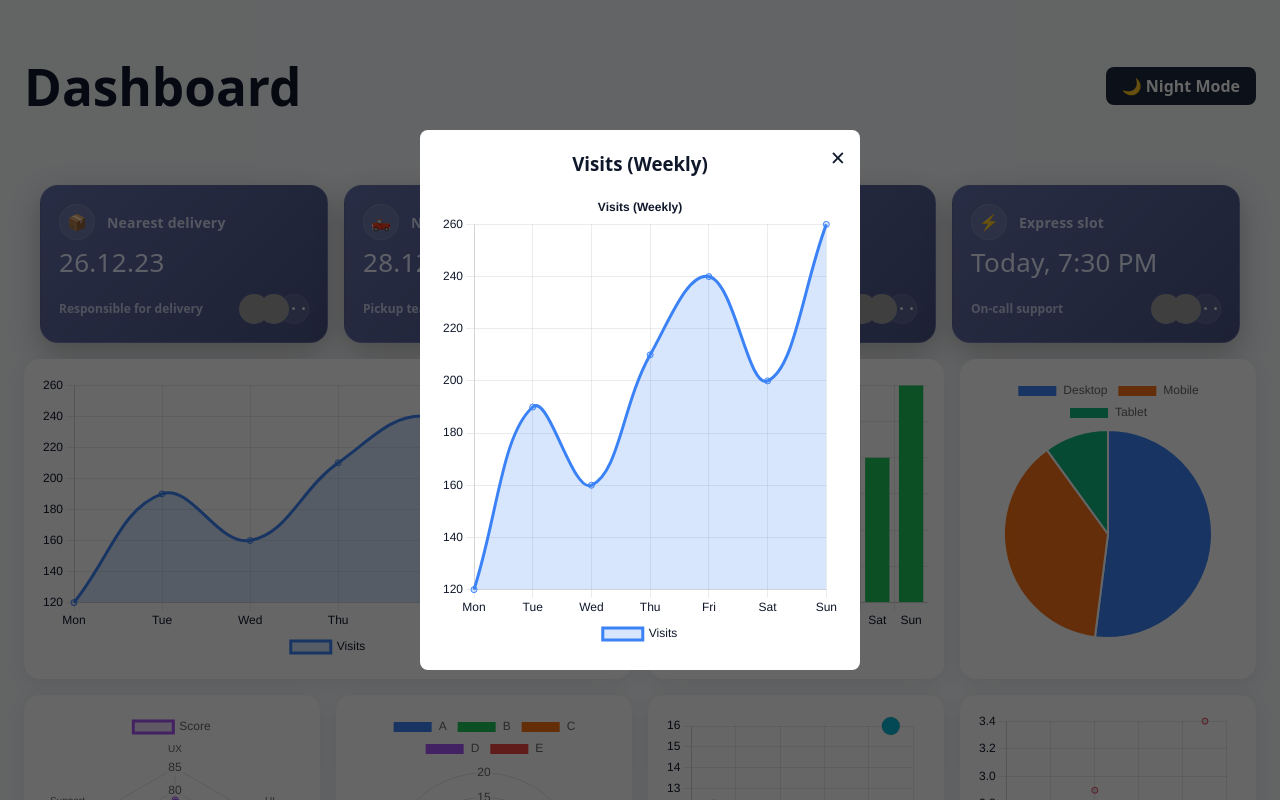
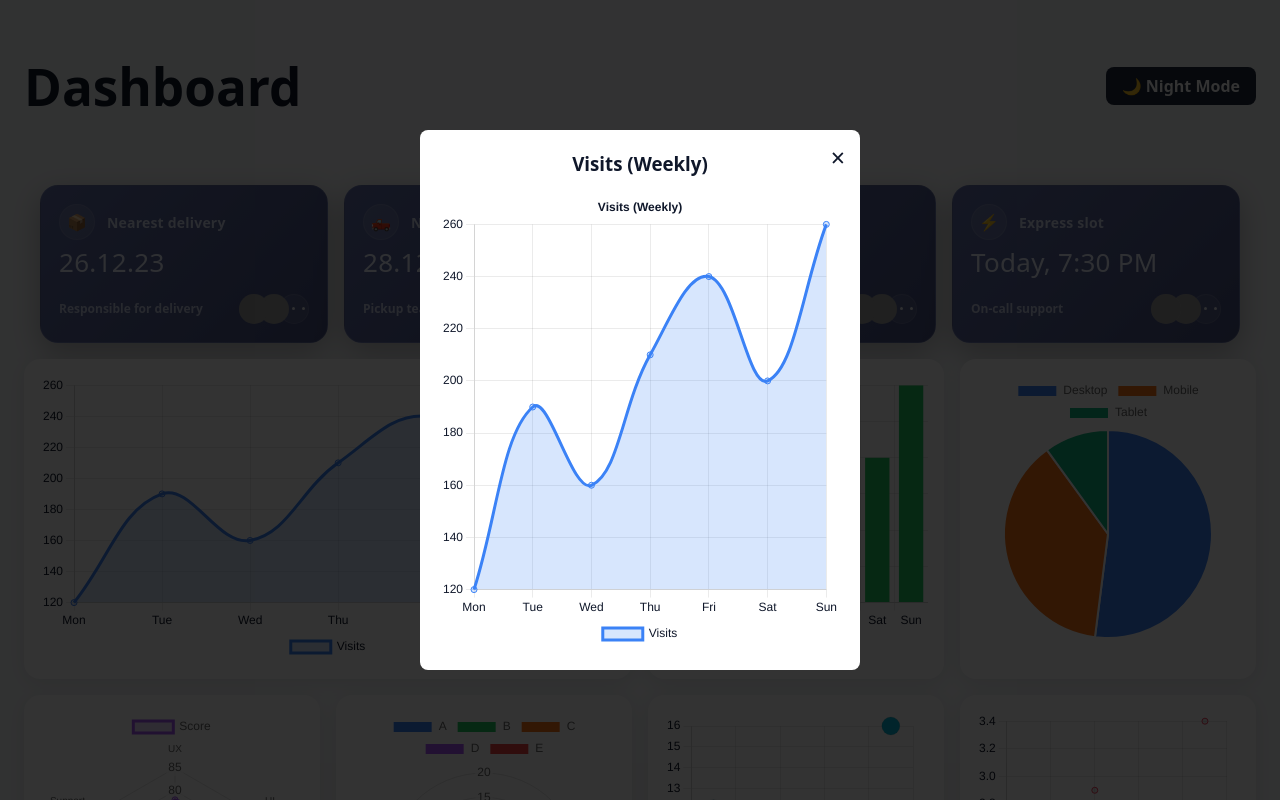
Before and after one commit to muhammed-bilal-uxd/portfolio-dashboard, a React (Vite) app: page / in a window 1280 px wide. Both pictures are taken after a click on the element 328 px from the left and 518 px from the top of the page. Shown: the top 800 px of the page. Built offline with nearby package versions, Linux system fonts and the light colour scheme; grey boxes are pictures that could not be loaded.

Commit message:
model bg change

```diff
--- a/src/pages/Modal.jsx
+++ b/src/pages/Modal.jsx
@@ -24,7 +24,7 @@ const overlayStyle = {
   left: 0,
   width: "100vw",
   height: "100vh",
-  backgroundColor: "rgba(0,0,0,0.6)",
+  backgroundColor: "rgba(0,0,0,0.8)",
   display: "flex",
   justifyContent: "center",
   alignItems: "center",
```
